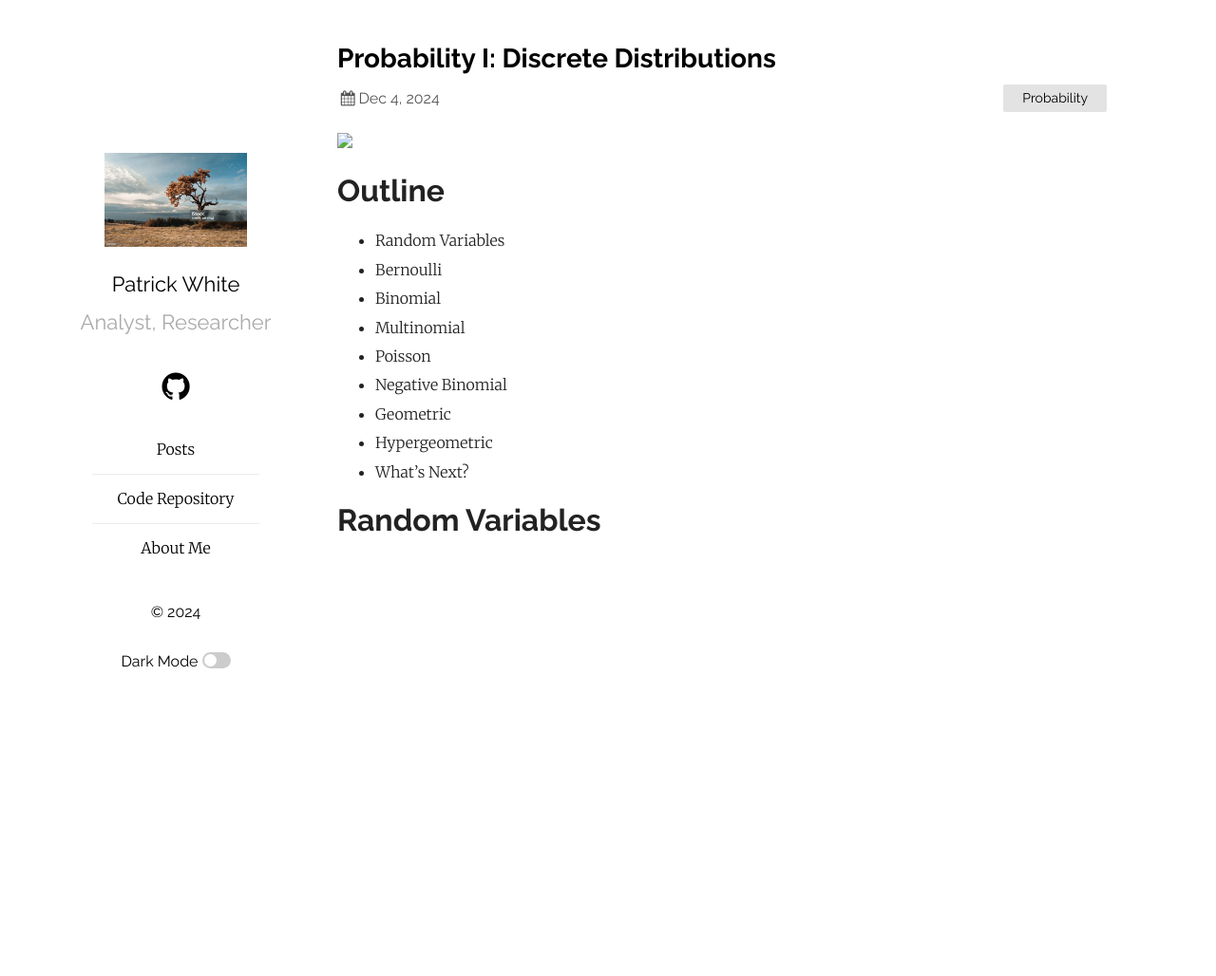
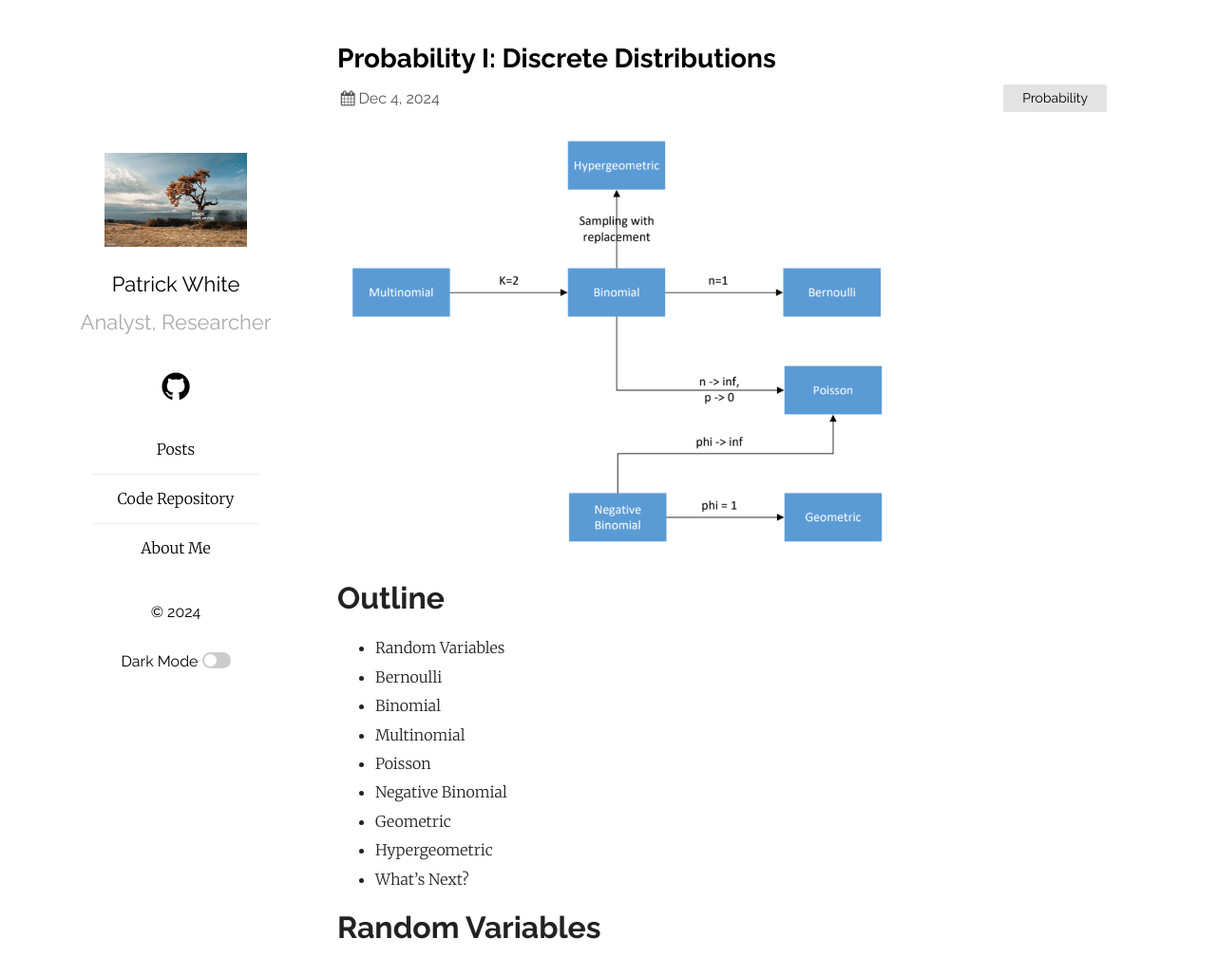
Before and after one commit to pw598/pw598.github.io, a Jekyll site: the page built from _posts/2024-12-04-Probability-Distributions-I-Discrete-Distributions.md, in a window 1280 px wide and 1038 px high. Shown: the top 1028 px of the window at 95% size. Built offline with Jekyll 4.4.1, drawn with Linux system fonts in a browser that asks for light colours.

Commit message:
Add files via upload

```diff
--- a/_posts/2024-12-04-Probability-Distributions-I-Discrete-Distributions.md
+++ b/_posts/2024-12-04-Probability-Distributions-I-Discrete-Distributions.md
@@ -7,7 +7,7 @@
 
 <p></p>
 
-<img src="images/pd1.png" style="height: 450px; width:auto;">
+<img src="https://github.com/pw598/pw598.github.io/blob/main/_posts/images/pd1.png?raw=true" style="height: 450px; width:auto;">
 
 <h1>Outline</h1>
 
```
